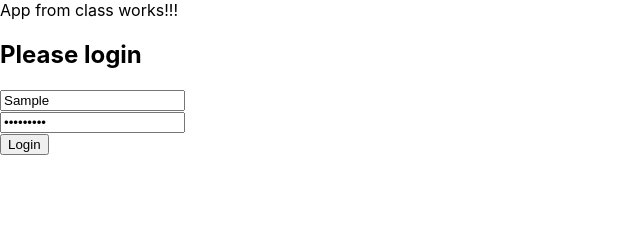
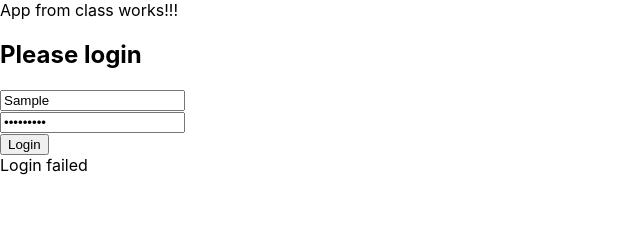
Before and after one commit to CloudBop/simple-testing-react-ts, a React (Create React App) app: page / in a window 1280 px wide. Both pictures are taken after typing "Sample", "Sample123" into the empty fields and a click on the input "Login". Shown: the top 225 px of the page, without its empty margins (0-640 px from the left). Built offline with nearby package versions, Linux system fonts and the light colour scheme.

Commit message:
conditionally render <label/>

```diff
--- a/src/components/Login.tsx
+++ b/src/components/Login.tsx
@@ -33,20 +33,28 @@ export class Login extends React.Component<LoginProps, LoginState> {
 
   private async handleSubmit(event: SyntheticEvent) {
     event.preventDefault();
-    //
-    // access an auth service
+    this.setState({ loginAttenpted: true });
     const result = await this.props.authService.login(
       this.state.userName,
       this.state.password
     );
     if (result) {
-      console.log(result);
+      this.setState({ loginSuccesfull: true });
     } else {
-      console.log("wrong login");
+      this.setState({ loginSuccesfull: false });
     }
   }
 
   render() {
+    let loginMessage: any;
+    if (this.state.loginAttenpted) {
+      if (this.state.loginSuccesfull) {
+        loginMessage = <label>Login successful</label>;
+      } else {
+        loginMessage = <label>Login failed</label>;
+      }
+    }
+
     return (
       <div>
         <h2>Please login</h2>
@@ -64,6 +72,7 @@ export class Login extends React.Component<LoginProps, LoginState> {
           <br />
           <input type="submit" value="Login" />
         </form>
+        {loginMessage}
       </div>
     );
   }
```
